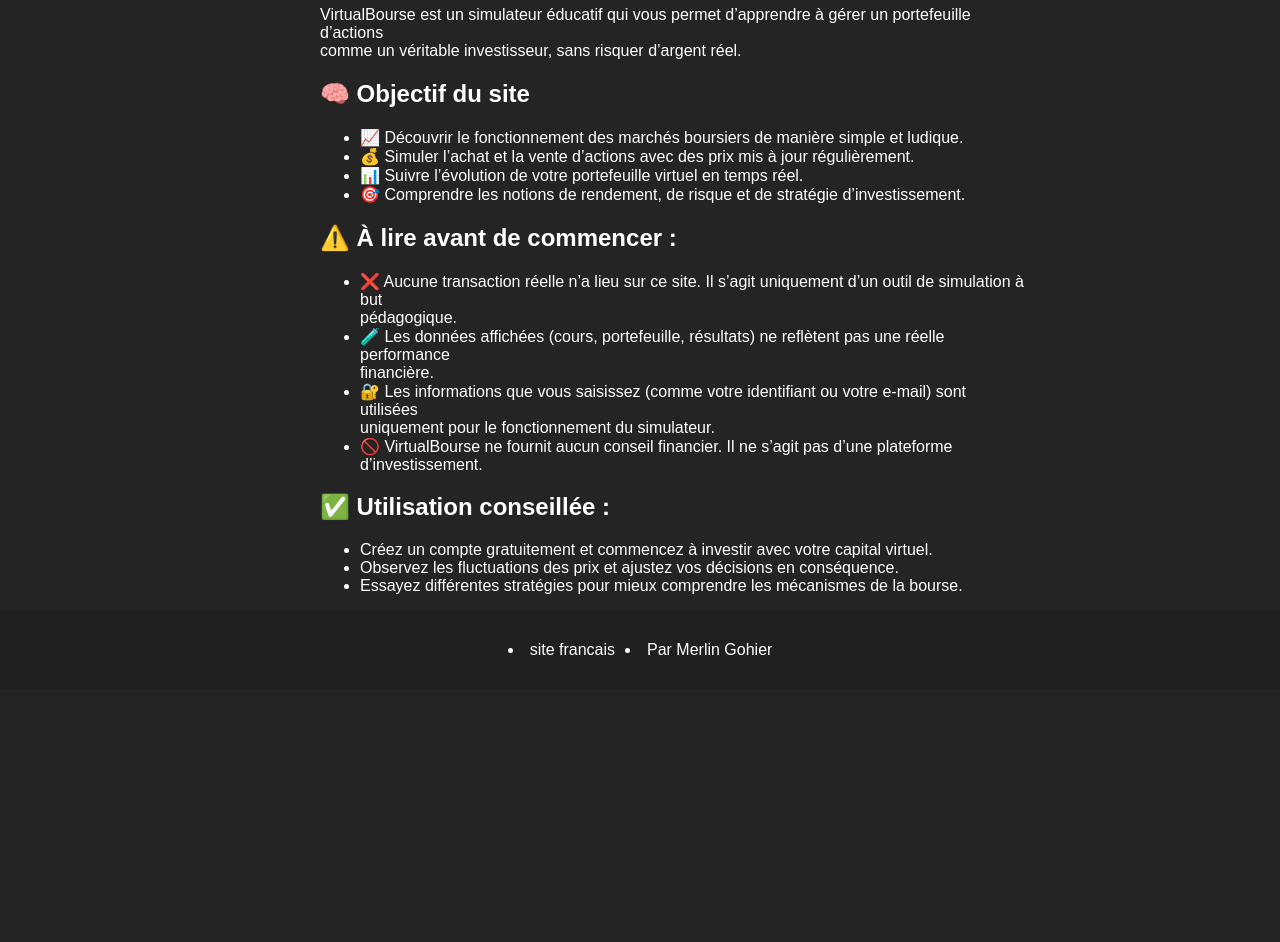
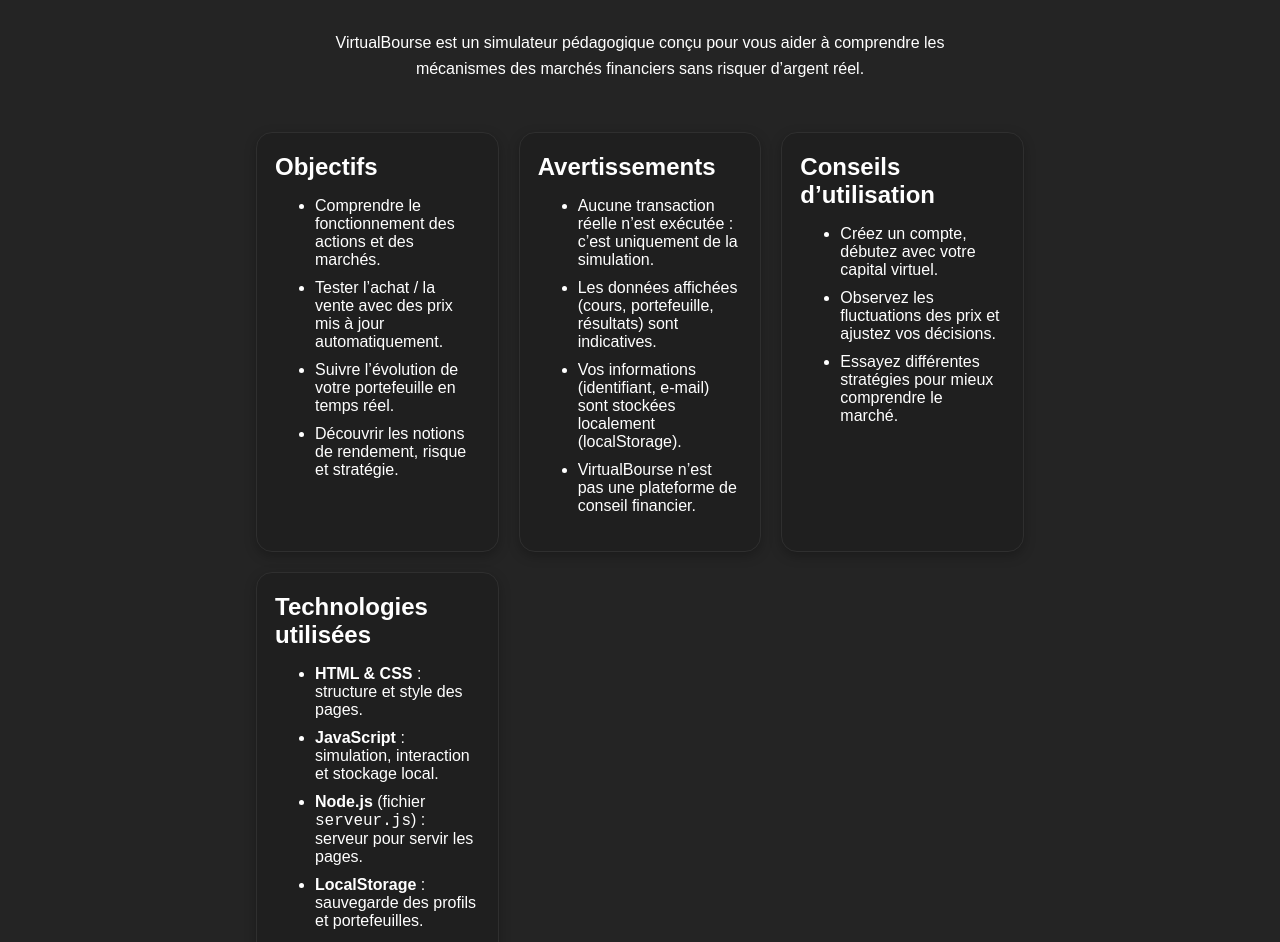
Before and after one commit to 000Merlin000/Bourse_Simulators, a website: page public/a_propos.html in a window 1280 px wide. Shown: the part 157-1099 px from the top of the page. Before the commit the page ends 846 px from the top, so only its background shows below. Drawn offline with Linux system fonts and the light colour scheme; a web font is replaced by a local one.

Commit message:
modification de l'esthétique
- modification page d'accueil
- modification page à propos
- modification du footer

```diff
--- a/public/a_propos.html
+++ b/public/a_propos.html
@@ -10,49 +10,72 @@
     <header class="header">
         <div class="route">
             <img src="./image/logo.png" alt="logo site" id="logo">
-                <a href="/">Acceuil</a>
+            <a href="/">Accueil</a>
             <a href="/page3">Bourse</a>
-                <a href="/page4">a propos</a>
+            <a href="/page4">À propos</a>
         </div>
         <div class="connection">
-                <a id="bt-connection" href="/connection">Connection</a>
+            <a id="bt-connection" href="/connection">Connexion</a>
         </div>
     </header>
-    <main class="main">
-        <h1>informations importantes</h1>
-        <p>
-            VirtualBourse est un simulateur éducatif qui vous permet
-            d’apprendre à gérer un portefeuille d’actions <br>comme un véritable investisseur,
-            sans risquer d’argent réel.
+
+    <main class="front">
+        <div class="contenue">
+            <h1>À propos de VirtualBourse</h1>
+            <p class="intro-text">
+                VirtualBourse est un simulateur pédagogique conçu pour vous aider à comprendre les mécanismes
+                des marchés financiers sans risquer d’argent réel.
             </p>
-        <h2>🧠 Objectif du site</h2>
+
+            <div class="section-grid">
+                <section class="card">
+                    <h2>Objectifs</h2>
                     <ul>
-            <li>📈 Découvrir le fonctionnement des marchés boursiers de manière simple et ludique.</li>
-            <li>💰 Simuler l’achat et la vente d’actions avec des prix mis à jour régulièrement.</li>
-            <li>📊 Suivre l’évolution de votre portefeuille virtuel en temps réel.</li>
-            <li>🎯 Comprendre les notions de rendement, de risque et de stratégie d’investissement.</li>
+                        <li>Comprendre le fonctionnement des actions et des marchés.</li>
+                        <li>Tester l’achat / la vente avec des prix mis à jour automatiquement.</li>
+                        <li>Suivre l’évolution de votre portefeuille en temps réel.</li>
+                        <li>Découvrir les notions de rendement, risque et stratégie.</li>
                     </ul>
-        <h2>⚠️ À lire avant de commencer :</h2>
+                </section>
+
+                <section class="card">
+                    <h2>Avertissements</h2>
                     <ul>
-            <li>❌ Aucune transaction réelle n’a lieu sur ce site. Il s’agit uniquement d’un outil de simulation à but <br>
-                pédagogique.</li>
-            <li>🧪 Les données affichées (cours, portefeuille, résultats) ne reflètent pas une réelle performance <br>
-                financière.</li>
-            <li>🔐 Les informations que vous saisissez (comme votre identifiant ou votre e-mail) sont utilisées <br>
-                uniquement pour le fonctionnement du simulateur.</li>
-            <li>🚫 VirtualBourse ne fournit aucun conseil financier. Il ne s’agit pas d’une plateforme d’investissement.</li>
+                        <li>Aucune transaction réelle n’est exécutée : c’est uniquement de la simulation.</li>
+                        <li>Les données affichées (cours, portefeuille, résultats) sont indicatives.</li>
+                        <li>Vos informations (identifiant, e-mail) sont stockées localement (localStorage).</li>
+                        <li>VirtualBourse n’est pas une plateforme de conseil financier.</li>
                     </ul>
-        <h2>✅ Utilisation conseillée :</h2>
+                </section>
+
+                <section class="card">
+                    <h2>Conseils d’utilisation</h2>
                     <ul>
-            <li>Créez un compte gratuitement et commencez à investir avec votre capital virtuel.</li>
-            <li>Observez les fluctuations des prix et ajustez vos décisions en conséquence.</li>
-            <li>Essayez différentes stratégies pour mieux comprendre les mécanismes de la bourse.</li>
+                        <li>Créez un compte, débutez avec votre capital virtuel.</li>
+                        <li>Observez les fluctuations des prix et ajustez vos décisions.</li>
+                        <li>Essayez différentes stratégies pour mieux comprendre le marché.</li>
                     </ul>
+                </section>
+
+                <section class="card">
+                    <h2>Technologies utilisées</h2>
+                    <ul>
+                        <li><strong>HTML &amp; CSS</strong> : structure et style des pages.</li>
+                        <li><strong>JavaScript</strong> : simulation, interaction et stockage local.</li>
+                        <li><strong>Node.js</strong> (fichier <code>serveur.js</code>) : serveur pour servir les pages.</li>
+                        <li><strong>LocalStorage</strong> : sauvegarde des profils et portefeuilles.</li>
+                    </ul>
+                </section>
+            </div>
+        </div>
     </main>
+
     <footer>
-        <li>site francais</li>
-        <li>Par Merlin Gohier</li>
+        <ul>
+            <li style="marker: none;"><img width="30px" src="image/flag_frensh.png" alt="flag français">Merlin Gohier</li>
+        </ul>
     </footer>
+
     <script src="./fonction.js"></script>
 </body>
 </html>
--- a/public/style.css
+++ b/public/style.css
@@ -5,6 +5,9 @@
     margin: 0;
     font-family: "TikTok Sans", sans-serif;
     font-size: 16px;
+    min-height: 100vh;
+    display: flex;
+    flex-direction: column;
 }
 header{
     background-color:#11234a;
@@ -50,12 +53,34 @@
     text-align: center;
 }
 footer{
-    padding: 30px;
+    padding: 20px 30px;
     display: flex;
     background-color:#202020;
     align-items: center;
     justify-content: center;
+    border-top: 1px solid rgb(47, 47, 47);
+    margin-top: auto;
+}
+
+footer ul {
+    list-style: none;
+    margin: 0;
+    padding: 0;
+    display: flex;
+    align-items: center;
     gap: 10px;
+}
+
+footer li {
+    display: flex;
+    align-items: center;
+    gap: 8px;
+    font-size: 14px;
+    color: #cccccc;
+}
+
+footer img {
+    border-radius: 4px;
 }
 .pl{
   margin-top: 35px;
@@ -362,15 +387,68 @@
     align-items: center
 }
 
-.left_a2{
+
+
+.b{
+    padding: 30px;
+    border: solid 2px rgb(47, 47, 47);
     display: flex;
+    justify-content: center;
+    gap: 10px;
     flex-direction: column;
-    align-items: center;
-    border: 2px rgb(47, 47, 47) solid;
-    padding-right: 30px;
-    padding-left: 30px;
-    border-radius: 20px;
-    background-color: #202020;
-    height: 30vh;
+    margin-top: 30px;
+    border-radius:  20px;
+    margin-right: 26%;
+    margin-left: 26%;
+    box-shadow: 0 4px 12px rgba(0, 0, 0, 0.25);
+    background-color: #1f1f1f;
+}
+.contenue{
+    display: flex;
+    justify-content: center;
+    gap: 10px;
+    flex-direction: column;
+    margin-bottom: 30px;
+    border-radius:  20px;
+    margin-right: 20%;
+    margin-left: 20%;
 
 }
+
+.intro-text {
+    margin-top: 14px;
+    line-height: 1.6;
+    max-width: 700px;
+    margin-left: auto;
+    margin-right: auto;
+    text-align: center;
+}
+
+.section-grid {
+    display: grid;
+    grid-template-columns: repeat(auto-fit, minmax(240px, 1fr));
+    gap: 20px;
+    margin-top: 25px;
+}
+
+.card {
+    background-color: #1f1f1f;
+    padding: 20px;
+    border: 1px solid rgb(47, 47, 47);
+    border-radius: 16px;
+    box-shadow: 0 4px 12px rgba(0, 0, 0, 0.25);
+}
+
+.card h2 {
+    margin-top: 0;
+    margin-bottom: 12px;
+}
+
+.card{
+    margin: 0;
+    padding-left: 18px;
+}
+
+.card li {
+    margin-bottom: 10px;
+}
```
Also changed, not shown: public/action.html (+3 -2 lines), public/compte.html (+3 -2 lines), public/connection.html (+3 -2 lines), public/index.html (+24 -4 lines), public/inscription.html (+3 -2 lines), public/image/flag_frensh.png (added), 1 other file. Lines whose indentation alone changed are shown as unchanged.
